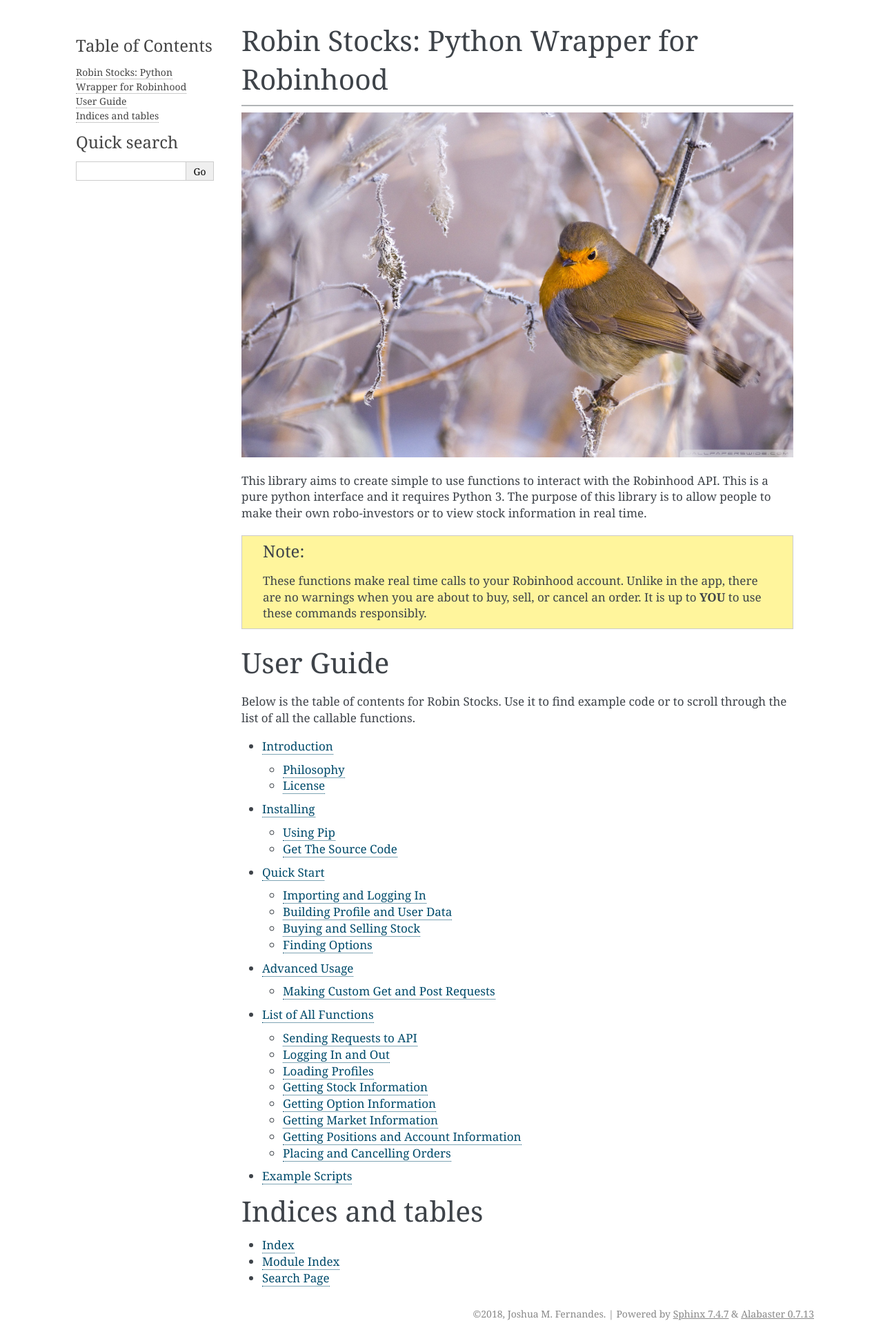
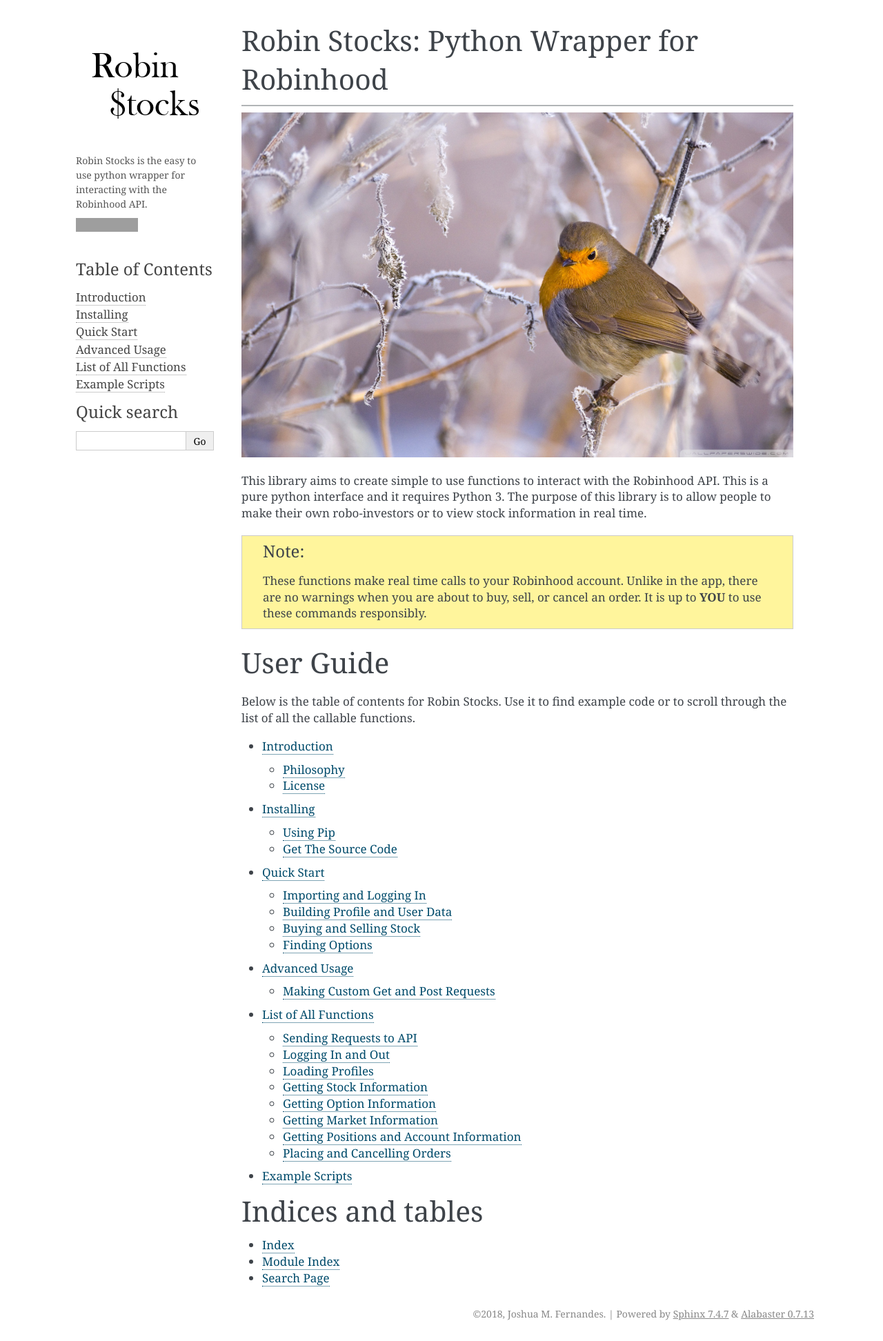
Before and after one commit to jmfernandes/robin_stocks, a Sphinx documentation site: the page built from docs/source/index.rst, in a window 1280 px wide. Shown: the whole page at 69% size. Built offline with Sphinx 7.4.7, drawn with Linux system fonts in a browser that asks for light colours; grey boxes are pictures that could not be loaded.

Commit message:
fixed sidebar does not work

```diff
--- a/docs/source/conf.py
+++ b/docs/source/conf.py
@@ -98,7 +98,7 @@
 # documentation.
 #
 html_theme_options = {'page_width' : '1080px',
-                      'fixed_sidebar' : True,
+                      'fixed_sidebar' : False,
                       'touch_icon' : '_static.favicon.ico'
                         }
 
@@ -107,11 +107,11 @@
 # so a file named "default.css" will overwrite the builtin "default.css".
 html_static_path = ['_static']
 
-# html_sidebars = {'**': ['blurb.html','button.html','globaltoc.html', 'searchbox.html']}
-#
-# html_logo = '_static/pics/title.PNG'
-#
-# html_favicon = '_static/favicon.ico'
+html_sidebars = {'**': ['blurb.html','button.html','globaltoc.html', 'searchbox.html']}
+
+html_logo = '_static/pics/title.PNG'
+
+html_favicon = '_static/favicon.ico'
 
 # github_repo = 'robin_stocks'
 #
```
